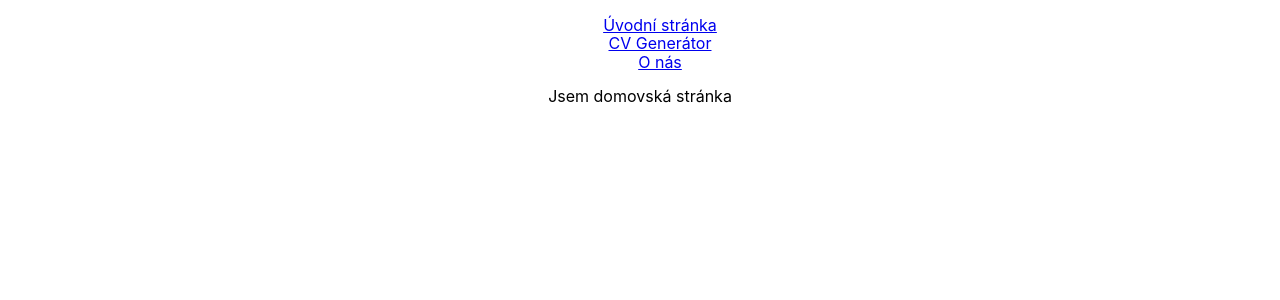
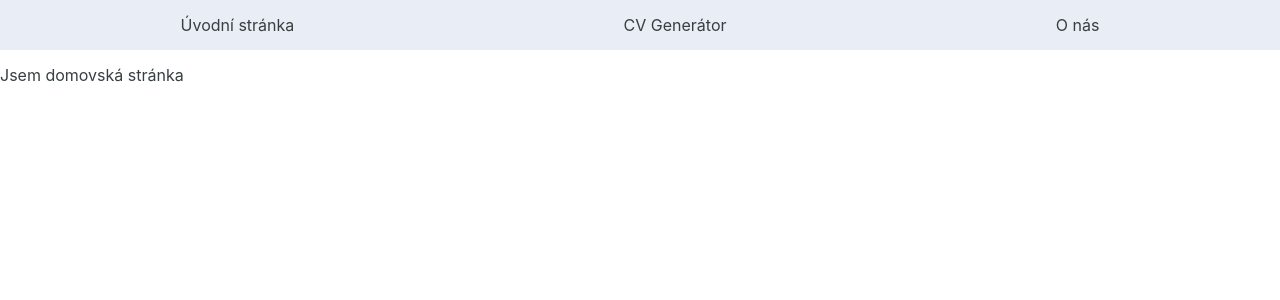
Before and after one commit to htmlena/cv-genius, a React (Create React App) app: page / in a window 1280 px wide. Shown: the top 300 px of the page. Built offline with nearby package versions, Linux system fonts and the light colour scheme.

Commit message:
first navbar styles

```diff
--- a/src/App.css
+++ b/src/App.css
@@ -1,38 +1,3 @@
-.App {
-  text-align: center;
+body {
+  color: #373f41;
 }
-
-.App-logo {
-  height: 40vmin;
-  pointer-events: none;
-}
-
-@media (prefers-reduced-motion: no-preference) {
-  .App-logo {
-    animation: App-logo-spin infinite 20s linear;
-  }
-}
-
-.App-header {
-  background-color: #282c34;
-  min-height: 100vh;
-  display: flex;
-  flex-direction: column;
-  align-items: center;
-  justify-content: center;
-  font-size: calc(10px + 2vmin);
-  color: white;
-}
-
-.App-link {
-  color: #61dafb;
-}
-
-@keyframes App-logo-spin {
-  from {
-    transform: rotate(0deg);
-  }
-  to {
-    transform: rotate(360deg);
-  }
-}
--- a/src/components/Navbar/Navbar.jsx
+++ b/src/components/Navbar/Navbar.jsx
@@ -5,15 +5,21 @@ import './style.css';
 const Navbar = () => {
   return (
     <nav>
-      <ul>
+      <ul className="nav-list__container">
         <li className="nav-list">
-          <Link to="/">Úvodní stránka</Link>
+          <Link className="nav-link" to="/">
+            Úvodní stránka
+          </Link>
         </li>
         <li className="nav-list">
-          <Link to="/cv-generator">CV Generátor</Link>
+          <Link className="nav-link" to="/cv-generator">
+            CV Generátor
+          </Link>
         </li>
         <li className="nav-list">
-          <Link to="/about">O nás</Link>
+          <Link className="nav-link" to="/about">
+            O nás
+          </Link>
         </li>
       </ul>
     </nav>
--- a/src/components/Navbar/style.css
+++ b/src/components/Navbar/style.css
@@ -1,3 +1,20 @@
+.nav-list__container {
+  display: flex;
+  justify-content: space-around;
+  list-style-type: none;
+  margin: 0;
+  padding: 1rem;
+  background-color: #e8edf6;
+}
+
 .nav-list {
-  list-style: none;
 }
+
+.nav-link {
+  text-decoration: none;
+  color: #373f41;
+}
+
+.nav-link:hover,
+.nav-link:focus {
+}
```
